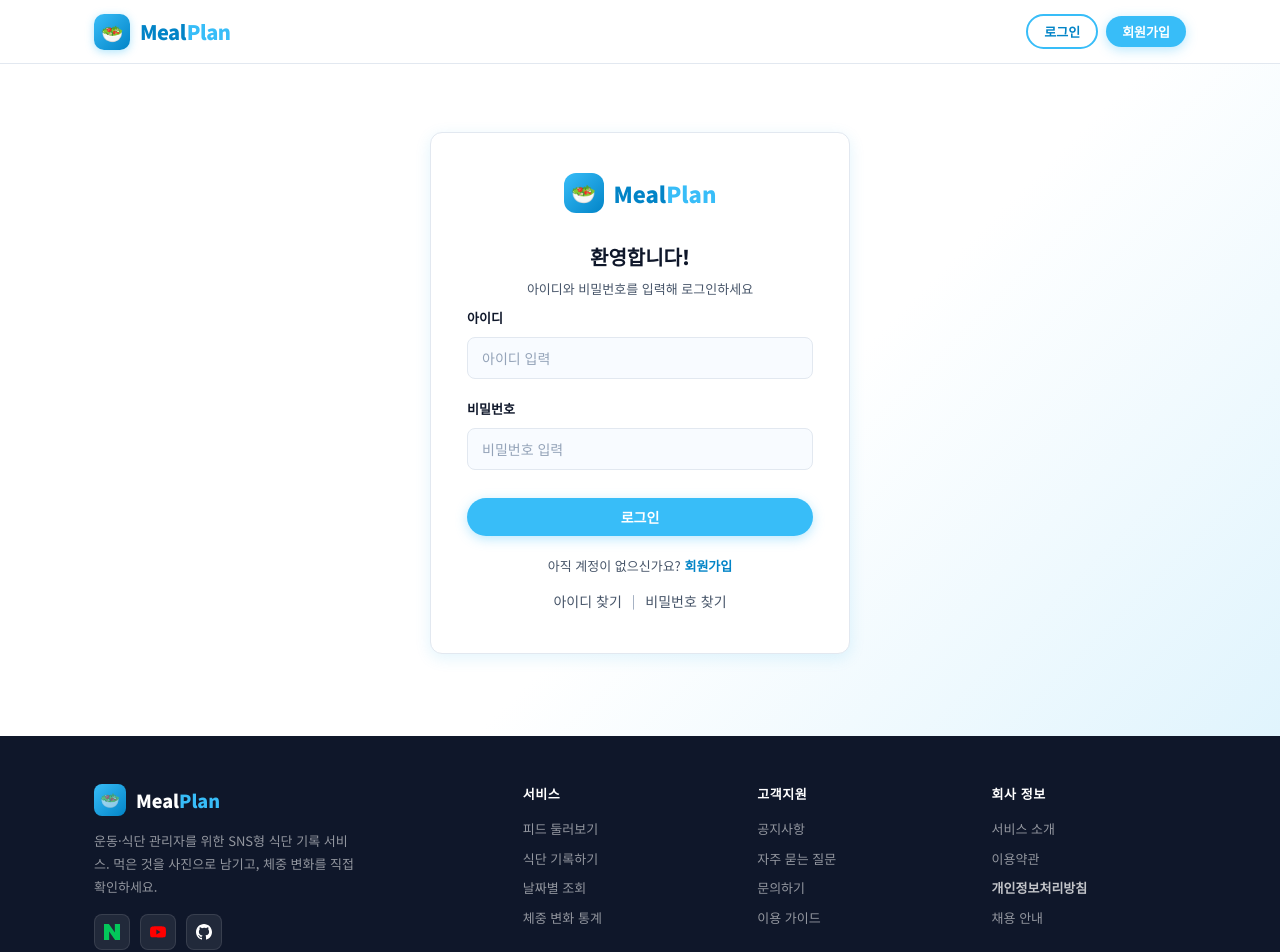
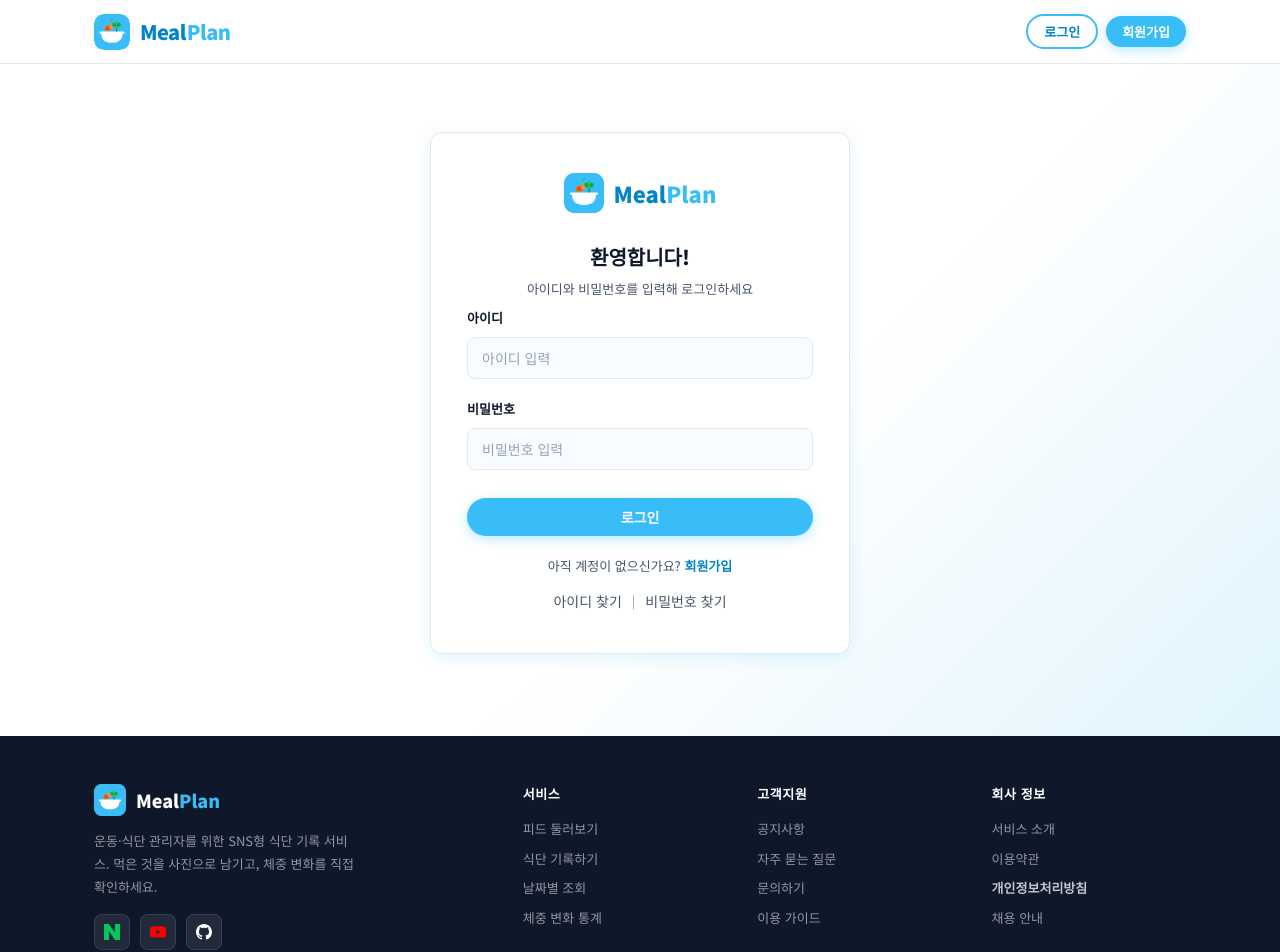
Before and after one commit to onlyworkjay/MealPlan-Private-Portfolio, a React (Vite) app in the folder frontend/: page /users/login in a window 1280 px wide. Shown: the top 952 px of the page. Built offline with nearby package versions, Linux system fonts and the light colour scheme.

Commit message:
13일, 오후 11시 52분

```diff
--- a/frontend/index.html
+++ b/frontend/index.html
@@ -3,6 +3,7 @@
   <head>
     <meta charset="UTF-8" />
     <meta name="viewport" content="width=device-width, initial-scale=1.0" />
+    <link rel="icon" type="image/svg+xml" href="/src/assets/logo.svg" />
     <title>MealPlan — 식단 기록 서비스</title>
     <link rel="preconnect" href="https://fonts.googleapis.com" />
     <link rel="preconnect" href="https://fonts.gstatic.com" crossorigin />
--- a/frontend/src/App.jsx
+++ b/frontend/src/App.jsx
@@ -6,10 +6,12 @@ import Footer from "./components/Footer";
 import MainPage from "./pages/MainPage";
 import LoginPage from "./pages/LoginPage";
 import JoinPage from "./pages/JoinPage";
+import ScrollToTop from "./components/ScrollToTop";
 
 function App() {
   return (
     <>
+      <ScrollToTop />
       <Header />
       <Routes>
         <Route path="/mealplan" element={<MainPage />} />
--- a/frontend/src/components/Footer.jsx
+++ b/frontend/src/components/Footer.jsx
@@ -1,4 +1,5 @@
 import styles from "./Footer.module.css";
+import logo from "../assets/logo.svg";
 
 export default function Footer() {
   const year = new Date().getFullYear();
@@ -8,7 +9,9 @@ export default function Footer() {
         <div className={styles.footerGrid}>
           <div className={styles.footerBrand}>
             <div className={styles.footerLogo}>
-              <div className={styles.footerLogoIcon}>🥗</div>
+              <div className={styles.footerLogoIcon}>
+                <img src={logo} alt="MealPlan 로고" />
+              </div>
               <span className={styles.footerLogoText}>
                 Meal<span>Plan</span>
               </span>
--- a/frontend/src/components/Header.jsx
+++ b/frontend/src/components/Header.jsx
@@ -1,6 +1,8 @@
 import { useState, useEffect } from "react";
 import { useNavigate } from "react-router-dom";
 import styles from "./Header.module.css";
+
+import logo from "../assets/logo.svg";
 
 const NAV_LINKS = [
   { label: "피드", href: "/mealplan" },
@@ -38,7 +40,13 @@ export default function Header({ isLoggedIn, user, onLogout }) {
       >
         <div className={styles.nav_inner}>
           <button className={styles.nav_logo} onClick={() => goTo("/mealplan")}>
-            <div className={styles.nav_logo_icon}>🥗</div>
+            <img
+              src={logo}
+              alt="MealPlan 로고"
+              width="36"
+              height="36"
+              style={{ borderRadius: "10px" }}
+            />
             <div className={styles.nav_logo_text}>
               <span className={styles.meal}>Meal</span>
               <span className={styles.plan}>Plan</span>
--- /dev/null
+++ b/frontend/src/components/ScrollToTop.jsx
@@ -0,0 +1,17 @@
+import { useEffect } from "react";
+import { useLocation } from "react-router-dom";
+
+{
+  /* 페이지 이동할 때마다 스크롤이 항상 맨 위로 가게 해줌 */
+}
+function ScrollToTop() {
+  const { pathname } = useLocation();
+
+  useEffect(() => {
+    window.scrollTo(0, 0);
+  }, [pathname]);
+
+  return null;
+}
+
+export default ScrollToTop;
--- a/frontend/src/pages/JoinPage.jsx
+++ b/frontend/src/pages/JoinPage.jsx
@@ -2,6 +2,7 @@ import { useState } from "react";
 import { useNavigate } from "react-router-dom";
 import styles from "./JoinPage.module.css";
 import Swal from "sweetalert2";
+import logo from "../assets/logo.svg";
 
 function JoinPage() {
   const navigate = useNavigate();
@@ -99,7 +100,9 @@ function JoinPage() {
     <div className={`${styles.join_page} ${styles.join_page_top}`}>
       <div className={`${styles.join_card} ${styles.join_card_wide}`}>
         <div className={styles.join_logo}>
-          <div className={styles.join_logo_icon}>🥗</div>
+          <div className={styles.join_logo_icon}>
+            <img src={logo} alt="MealPlan 로고" />
+          </div>
           <span className={styles.join_logo_name}>
             Meal<span>Plan</span>
           </span>
--- a/frontend/src/pages/LoginPage.jsx
+++ b/frontend/src/pages/LoginPage.jsx
@@ -1,6 +1,7 @@
 import { useState } from "react";
 import { Link, useNavigate } from "react-router-dom";
 import styles from "./LoginPage.module.css";
+import logo from "../assets/logo.svg";
 
 function LoginPage() {
   const navigate = useNavigate();
@@ -14,7 +15,9 @@ function LoginPage() {
     <div className={styles.login_page_wrap}>
       <div className={styles["login-card"]}>
         <div className={styles["login-logo"]}>
-          <div className={styles["login-logo-icon"]}>🥗</div>
+          <div className={styles["login-logo-icon"]}>
+            <img src={logo} alt="MealPlan 로고" />
+          </div>
           <span className={styles["login-logo-name"]}>
             Meal<span>Plan</span>
           </span>
--- a/frontend/src/pages/MainPage.jsx
+++ b/frontend/src/pages/MainPage.jsx
@@ -1,6 +1,7 @@
 import { useState } from "react";
 import { useNavigate } from "react-router-dom";
 import styles from "./MainPage.module.css";
+import logo from "../assets/logo.svg";
 
 const MOCK_POSTS = [
   {
@@ -326,16 +327,18 @@ const MainPage = () => {
             </div>
             {!isLoggedIn && (
               <div className={`${styles.sidebarCard} ${styles.sidebarCta}`}>
-                <div className={styles.sidebarCtaIcon}>🥗</div>
+                <div className={styles.sidebarCtaIcon}>
+                  <img src={logo} alt="MealPlan 로고" />
+                </div>
                 <div className={styles.sidebarCtaTitle}>지금 시작하세요!</div>
                 <div className={styles.sidebarCtaDesc}>
                   회원가입 후 나만의 식단을 기록해보세요
                 </div>
                 <button
                   className="btn btn-primary btn-sm"
-                  onClick={() => navigate("/mealplan/join")}
+                  onClick={() => navigate("/users/join")}
                 >
-                  무료 가입하기
+                  회원 가입하기
                 </button>
               </div>
             )}
```
Also changed, not shown: frontend/src/assets/logo.svg (added).
